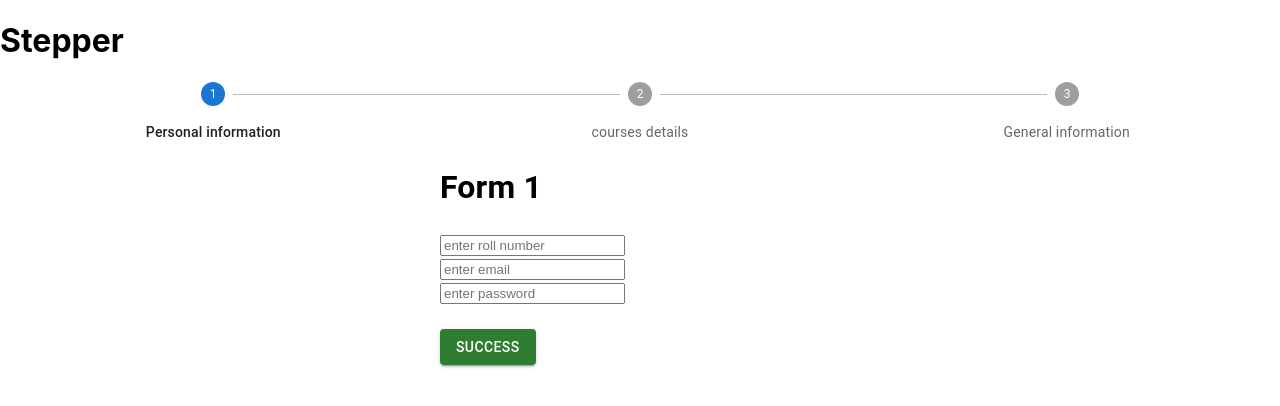
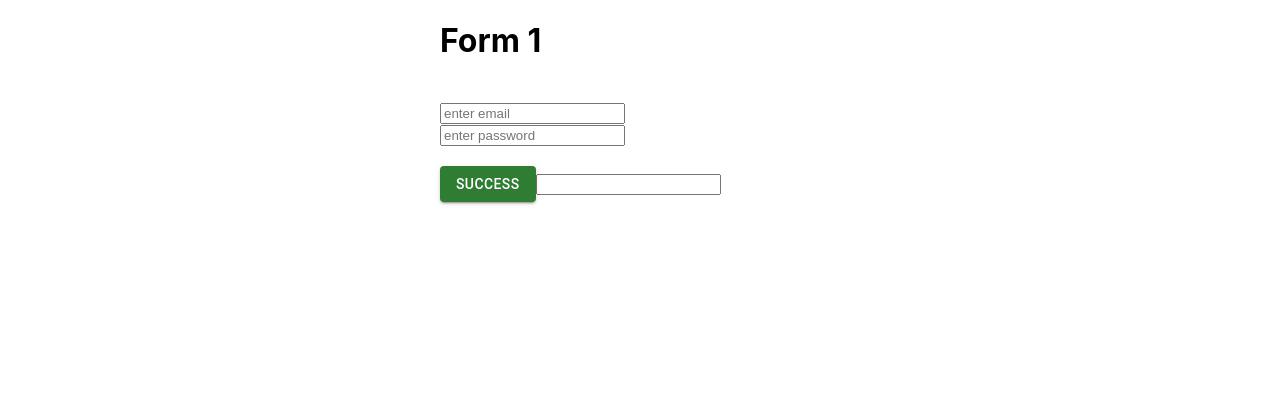
Before and after one commit to MuhammadZubair786/React_Class_1_3, a React (Create React App) app: page /login in a window 1280 px wide. Shown: the top 406 px of the page. Built offline with nearby package versions, Linux system fonts and the light colour scheme.

Commit message:
add files

```diff
--- a/package.json
+++ b/package.json
@@ -12,6 +12,7 @@
     "firebase": "^9.0.0",
     "react": "^18.2.0",
     "react-dom": "^18.2.0",
+    "react-router-dom": "^6.11.2",
     "react-scripts": "5.0.1",
     "web-vitals": "^2.1.4"
   },
--- a/src/App.js
+++ b/src/App.js
@@ -1,11 +1,13 @@
 import React from "react";
 import StepperForm from "./Components/StepperForm";
+import Navigation from "./config/Navigation";
 
 function App() {
   return (
     <>
-      <h1>Stepper</h1>
-      <StepperForm/>
+      {/* <h1>Stepper</h1>
+      <StepperForm/> */}
+      <Navigation/>
     </>
   );
 }
--- a/src/Components/Forms/Form1.js
+++ b/src/Components/Forms/Form1.js
@@ -41,9 +41,9 @@ function Form1(props) {
         (resp) => resp.json() // this returns a promise
       )
       .then((repos) => {
-        console.log(repos.response.ranks.batsmen.odis[0]
+        console.log(repos.response.ranks.batsmen
           );
-          setplayer(repos.response.ranks.batsmen.odis)
+          setplayer(repos.response.ranks.batsmen.t20s)
       })
       .catch((ex) => {
         console.error(ex);
@@ -54,13 +54,14 @@ function Form1(props) {
     if (email == "" || Password == "" || number == "") {
       alert("Enter Email , Password & number");
     } else {
-      let dbref = ref(db, "user");
+      let dbref = ref(db, "user");//ref
       get(dbref)
         .then((snapshot) => {
           console.log(snapshot.val());
+          if(snapshot.val()!=null){
           let data = Object.values(snapshot.val());
           console.log(data);
-          let chk = false;
+          let chk = false; //user
           data.map((v, i) => {
             console.log(v.email);
             if (v.email == email) {
@@ -76,7 +77,15 @@ function Form1(props) {
             localStorage.setItem("rollno", number);
             props.handlechg();
           }
-        })
+     }
+     else {
+      localStorage.setItem("email", email);
+      localStorage.setItem("password", Password);
+      localStorage.setItem("rollno", number);
+      props.handlechg();
+    }
+     })
+
         .catch((e) => {
           alert(e);
         });
@@ -131,7 +140,7 @@ function Form1(props) {
       <br />
       <br />
       {/* <button onClick={()=>submit()} >Next</button> */}
-      <Button variant="contained" onClick={() => sub1()} color="success">
+      <Button variant="contained" onClick={() => submit()} color="success">
         Success
       </Button>
     </div>
--- a/src/Components/Forms/Form3.js
+++ b/src/Components/Forms/Form3.js
@@ -62,6 +62,7 @@ function Form3(props) {
         let dbref = ref(db, `user/${user.user.uid}`); //ref,path
       await  set(dbref,obj);
       alert("user add ")
+      props.handlechg()
 
       } catch (e) {
         alert(e);
--- /dev/null
+++ b/src/Components/Home.jsx
@@ -0,0 +1,19 @@
+import React from "react";
+import {Link} from 'react-router-dom'
+
+function Home(){
+    return(
+<center>
+    <h1>Ecom app</h1>
+    <Link to={"/regsister"}>
+    <button>Sign up </button>
+    </Link>
+    <Link to={"/login"}>
+    <button>Login </button>
+    </Link>
+
+    </center>
+    )
+}
+
+export default Home
--- /dev/null
+++ b/src/Components/Login.js
@@ -0,0 +1,120 @@
+import React, { useState } from "react";
+import { Alert, Button } from "@mui/material";
+import { signInWithEmailAndPassword } from "firebase/auth";
+import { auth, db } from "../config/Firebase";
+import { ref, get } from "firebase/database";
+
+function Login() {
+  // let [email,setemail]=useState()
+  // let [password,setPassword]=useState()
+
+  let [search, setsearch] = useState();
+  let [userdata, setuserdata] = useState([]);
+
+  let [user, setuser] = useState({
+    email: "",
+    password: "",
+  });
+
+  const handlechange = (e) => {
+    console.log(e.target.name);
+    setuser((prep) => ({ ...prep, [e.target.name]: e.target.value }));
+  };
+
+  const signin = async () => {
+    if (user.email == "" || user.password == "") {
+      alert("enter value");
+    } else {
+      try {
+        let userdata = await signInWithEmailAndPassword(
+          auth,
+          user.email,
+          user.password
+        );
+        console.log(userdata.user.uid);
+
+        let dbref = ref(db, `user/${userdata.user.uid}`);
+        await get(dbref).then((snap) => {
+          console.log(snap.val());
+        });
+
+        let dbref1 = ref(db, `user`);
+        await get(dbref1).then((snap) => {
+          console.log(snap.val());
+          let data = [];
+
+          let getdata = Object.values(snap.val());
+          getdata.map((v, i) => {
+            if (v.education == "bachleor") {
+              data.push(v);
+            }
+          });
+          console.log(data);
+        });
+      } catch (E) {
+        alert(E);
+      }
+    }
+  };
+
+  const searchdata = async (e) => {
+    let dbref1 = ref(db, `user`);
+    await get(dbref1).then((snap) => {
+      console.log(snap.val());
+      let data = [];
+
+      let getdata = Object.values(snap.val());
+      getdata.map((v, i) => {
+        if (v.education == e.target.value) {
+          data.push(v);
+        }
+      });
+      console.log(data);
+      setuserdata(data);
+    });
+  };
+
+  return (
+    <div style={{ width: 400, margin: "auto" }}>
+      <h1>Form 1</h1>
+
+      <br />
+
+      <input
+        value={user.email}
+        required
+        onChange={(e) => handlechange(e)}
+        type="email"
+        placeholder="enter email"
+        name="email"
+      />
+      <br />
+      <input
+        value={user.password}
+        required
+        onChange={(e) => handlechange(e)}
+        type="password"
+        placeholder="enter password"
+        name="password"
+      />
+      <br />
+      <br />
+      {/* <button onClick={()=>submit()} >Next</button> */}
+      <Button variant="contained" color="success" onClick={() => signin()}>
+        Success
+      </Button>
+
+      <input type="text" value={search} onChange={(e) => searchdata(e)} />
+
+      {userdata.map((v, i) => {
+        return(
+          <h1>{v.email}</h1>
+        )
+      })}
+
+      {/* <button onClick={()=>searchdata()}>seqarch</button> */}
+    </div>
+  );
+}
+
+export default Login;
--- a/src/Components/StepperForm.js
+++ b/src/Components/StepperForm.js
@@ -50,7 +50,13 @@ function StepperForm() {
 
         {
         activestep1 == steps.length ?
-          "submit"
+        <center>
+          <h1>  Submit your form </h1>
+          <button onClick={()=>setActiveStep(0)}>
+            Again reg
+          </button>
+        </center>
+
          :
          <>
           <Typography>{getStepContent(activestep1,handlechg,handleback)}</Typography>
--- /dev/null
+++ b/src/config/Navigation.jsx
@@ -0,0 +1,19 @@
+import React from "react";
+import {Routes,Route} from 'react-router-dom'
+import Home from "../Components/Home";
+import StepperForm from "../Components/StepperForm";
+import Login from "../Components/Login";
+
+function Navigation(){
+    return(
+    <Routes>
+        <Route path="/" element={<Home/>}></Route>
+        <Route path="/regsister" element={<StepperForm/>}></Route>
+        <Route path="/login" element={<Login/>}></Route>
+
+    </Routes>
+)
+}
+
+
+export default Navigation
--- a/src/index.js
+++ b/src/index.js
@@ -3,11 +3,14 @@ import ReactDOM from 'react-dom/client';
 import './index.css';
 import App from './App';
 import reportWebVitals from './reportWebVitals';
+import { BrowserRouter } from 'react-router-dom';
 
 const root = ReactDOM.createRoot(document.getElementById('root'));
 root.render(
   <React.StrictMode>
+    <BrowserRouter>
     <App />
+    </BrowserRouter>
   </React.StrictMode>
 );
 
```
Also changed, not shown: 1 other file (tests, documents, lock files or other folders).
